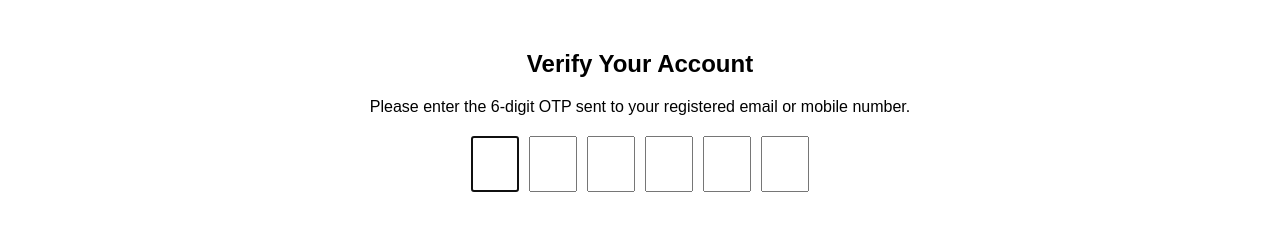
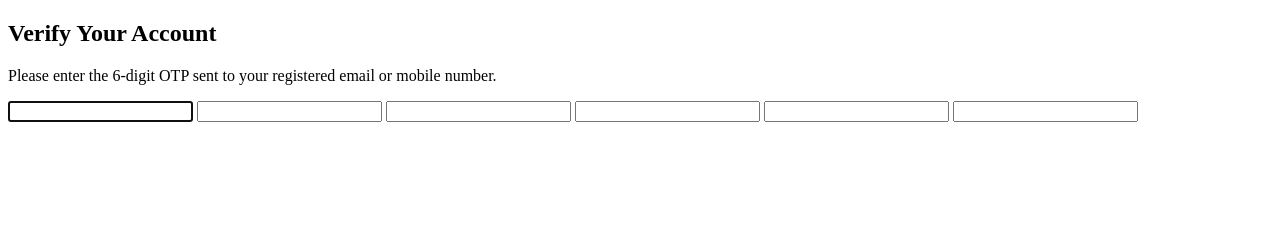
Before and after one commit to acciojob/OTP-harshkuche23, a website: page main.html in a window 1280 px wide. Drawn offline with Linux system fonts and the light colour scheme.

Commit message:
created a submission

```diff
--- a/main.html
+++ b/main.html
@@ -3,27 +3,6 @@
 <head>
     <meta charset="UTF-8">
     <title>OTP Verification</title>
-    <style>
-        body {
-            font-family: Arial, sans-serif;
-            text-align: center;
-            margin-top: 50px;
-        }
-
-        .code-container {
-            display: flex;
-            justify-content: center;
-            gap: 10px;
-            margin-top: 20px;
-        }
-
-        .code {
-            width: 40px;
-            height: 50px;
-            font-size: 24px;
-            text-align: center;
-        }
-    </style>
 </head>
 <body>
 
@@ -34,12 +13,12 @@
     </p>
 
     <div class="code-container">
-        <input type="text" maxlength="1" class="code" />
-        <input type="text" maxlength="1" class="code" />
-        <input type="text" maxlength="1" class="code" />
-        <input type="text" maxlength="1" class="code" />
-        <input type="text" maxlength="1" class="code" />
-        <input type="text" maxlength="1" class="code" />
+        <input class="code" type="text" maxlength="1" />
+        <input class="code" type="text" maxlength="1" />
+        <input class="code" type="text" maxlength="1" />
+        <input class="code" type="text" maxlength="1" />
+        <input class="code" type="text" maxlength="1" />
+        <input class="code" type="text" maxlength="1" />
     </div>
 
     <script src="script.js"></script>
--- a/script.js
+++ b/script.js
@@ -1,29 +1,21 @@
-const inputs = document.querySelectorAll(".code");
+const inputs = document.querySelectorAll('.code');
 
-// Focus first input on load
 inputs[0].focus();
 
 inputs.forEach((input, index) => {
 
-    input.addEventListener("keydown", (e) => {
+    input.addEventListener('input', () => {
+        // Allow only digits
+        input.value = input.value.replace(/[^0-9]/g, '');
 
-        // Allow only digits
-        if (e.key >= "0" && e.key <= "9") {
-            input.value = "";
+        if (input.value && index < inputs.length - 1) {
+            inputs[index + 1].focus();
+        }
+    });
 
-            setTimeout(() => {
-                if (index < inputs.length - 1) {
-                    inputs[index + 1].focus();
-                }
-            }, 10);
-        }
-
-        // Backspace behavior
-        if (e.key === "Backspace") {
-            if (input.value === "" && index > 0) {
-                inputs[index - 1].value = "";
-                inputs[index - 1].focus();
-            }
+    input.addEventListener('keydown', (e) => {
+        if (e.key === 'Backspace' && input.value === '' && index > 0) {
+            inputs[index - 1].focus();
         }
     });
 
```
